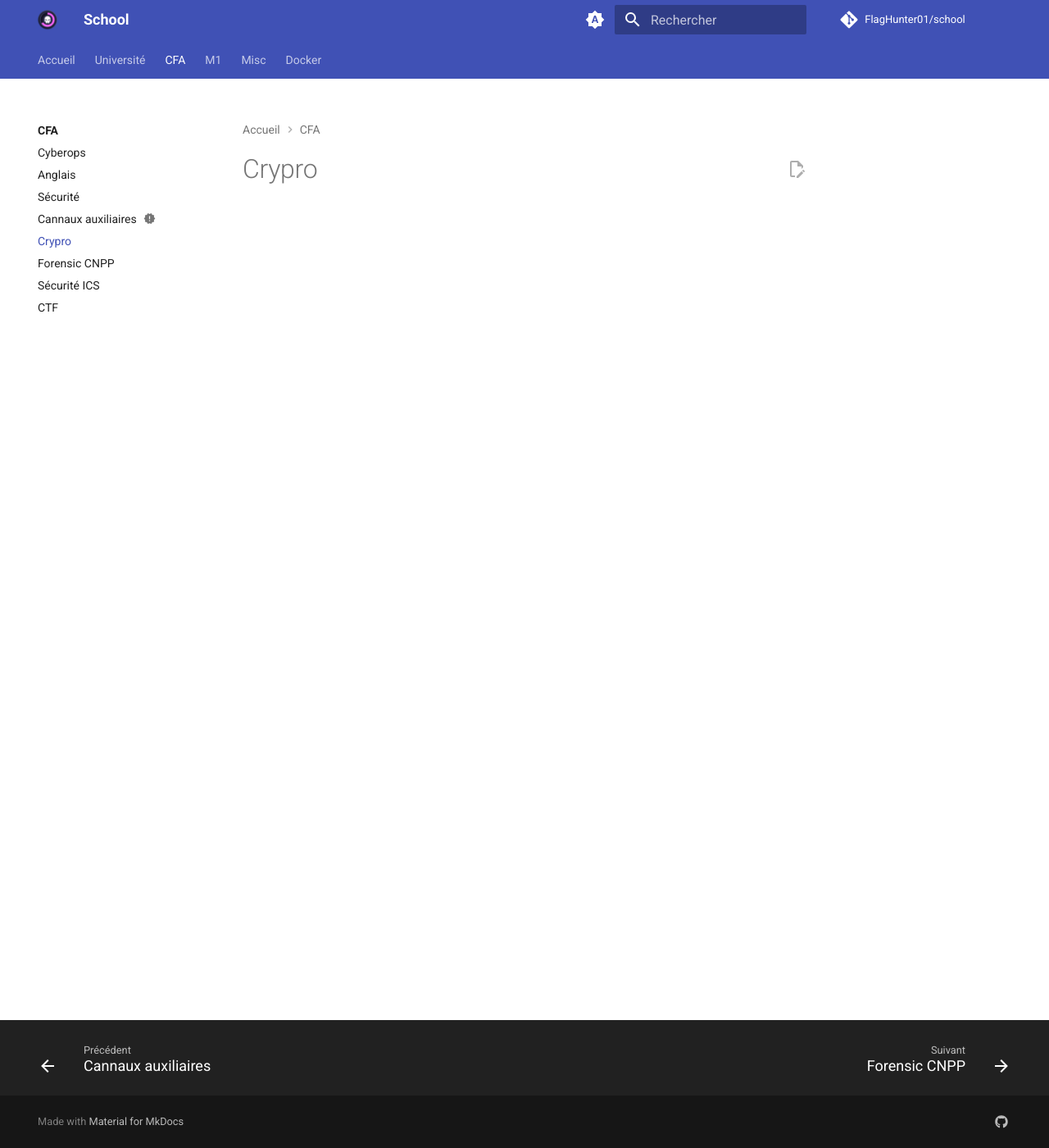
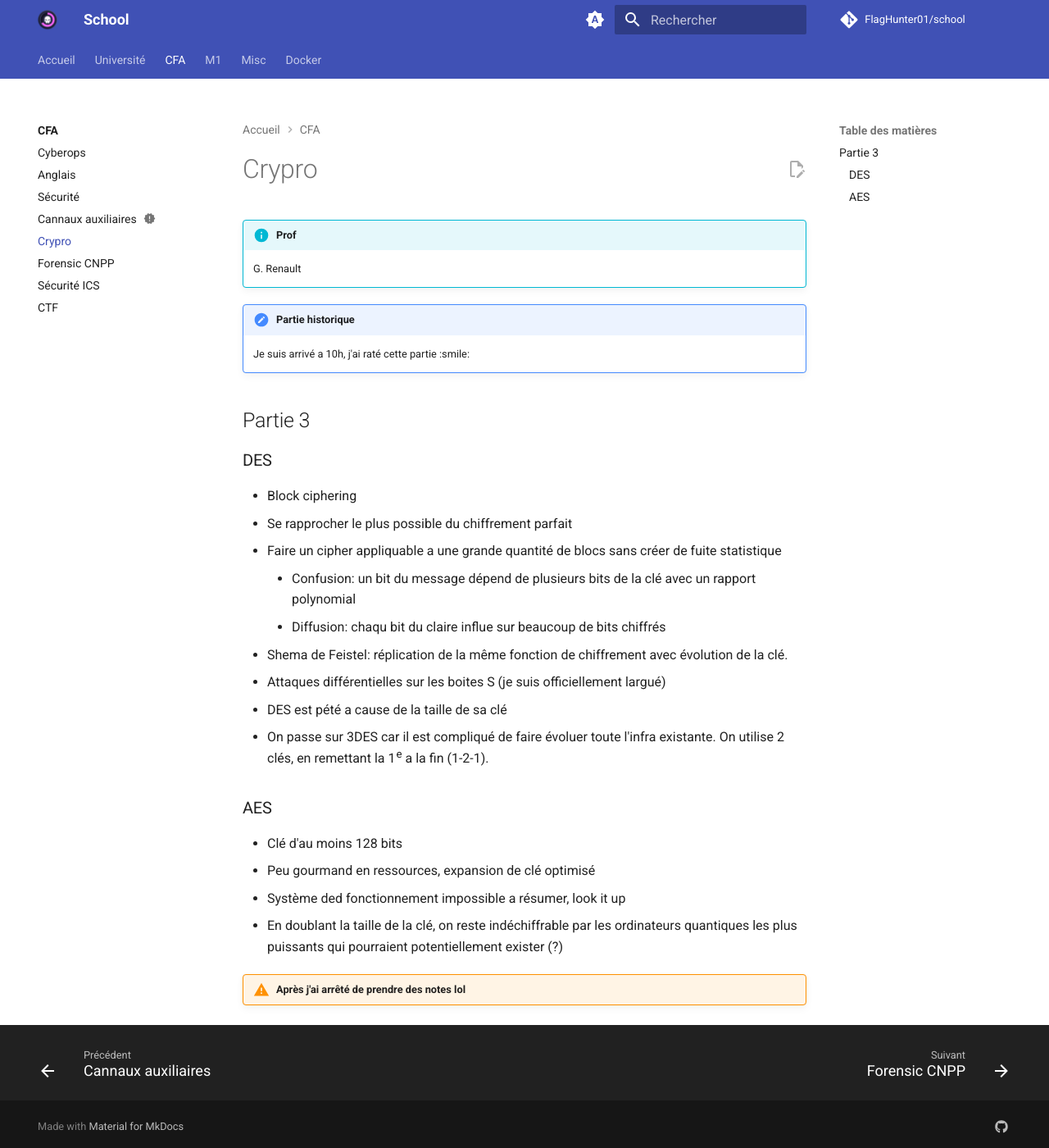
Before and after one commit to FlagHunter01/school, an MkDocs documentation site: the page built from docs/cfa/crypto/index.md, in a window 1280 px wide and 1400 px high. Shown: the whole window at 82% size. Built offline with MkDocs 1.6.1 and Material for MkDocs 9.7.7, drawn with Linux system fonts in a browser that asks for light colours; comment, search, counter and statistics services are not loaded.

Commit message:
Rédac matin

```diff
--- a/docs/cfa/crypto/index.md
+++ b/docs/cfa/crypto/index.md
@@ -2,3 +2,33 @@
 title: Cryptographie post quantique
 description: Cours de crypto post quantique
 ---
+
+!!! info "Prof"
+    G. Renault
+
+!!! note "Partie historique"
+    Je suis arrivé a 10h, j'ai raté cette partie :smile:
+
+
+## Partie 3
+
+### DES
+
+- Block ciphering
+- Se rapprocher le plus possible du chiffrement parfait
+- Faire un cipher appliquable a une grande quantité de blocs sans créer de fuite statistique
+    - Confusion: un bit du message dépend de plusieurs bits de la clé avec un rapport polynomial
+    - Diffusion: chaqu bit du claire influe sur beaucoup de bits chiffrés
+- Shema de Feistel: réplication de la même fonction de chiffrement avec évolution de la clé.
+- Attaques différentielles sur les boites S (je suis officiellement largué)
+- DES est pété a cause de la taille de sa clé
+- On passe sur 3DES car il est compliqué de faire évoluer toute l'infra existante. On utilise 2 clés, en remettant la 1^e^ a la fin (1-2-1).
+
+### AES
+
+- Clé d'au moins 128 bits
+- Peu gourmand en ressources, expansion de clé optimisé
+- Système ded fonctionnement impossible a résumer, look it up
+- En doublant la taille de la clé, on reste indéchiffrable par les ordinateurs quantiques les plus puissants qui pourraient potentiellement exister (?)
+
+!!! warning "Après j'ai arrêté de prendre des notes lol"
```
